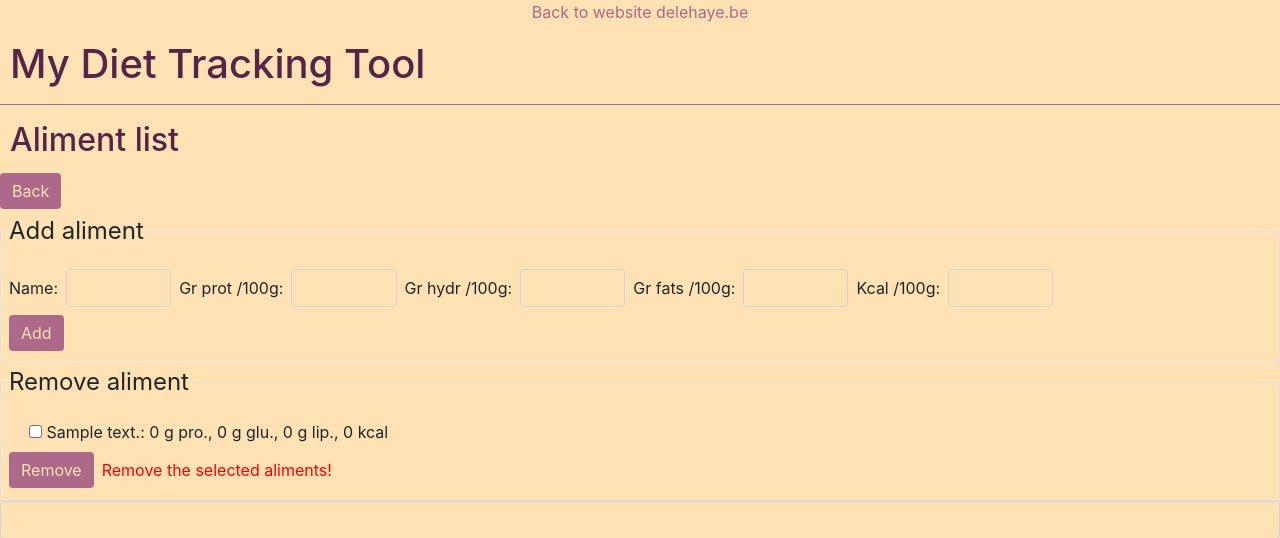
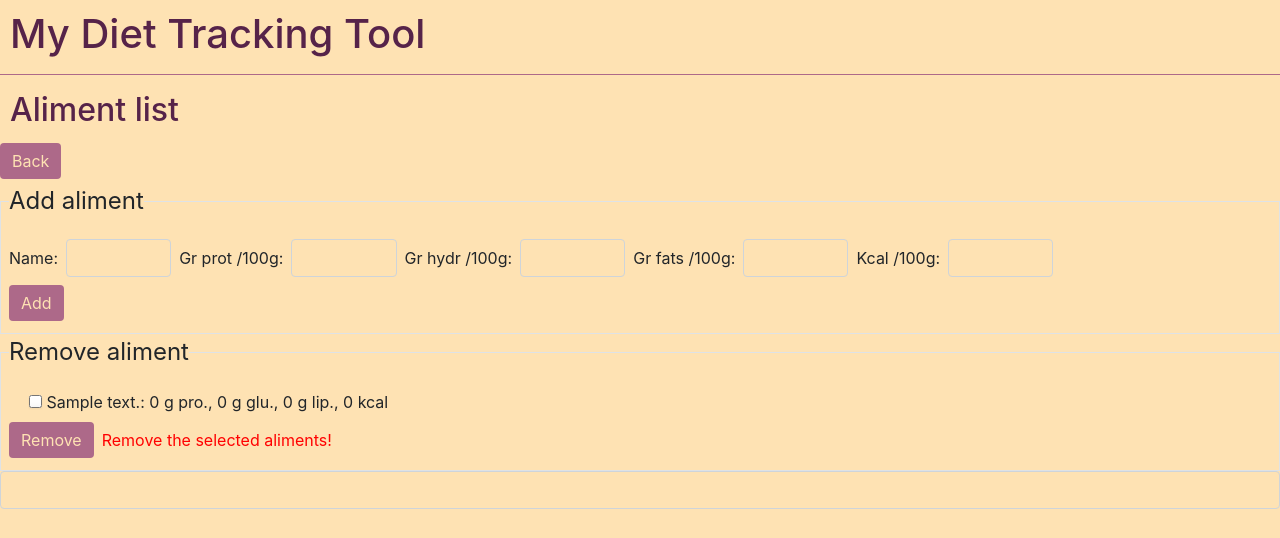
Before and after one commit to mathieudelehaye/AthleteDietTracker, a Symfony app: template templates/aliment_category/manage.html.twig in a window 1280 px wide. Shown: the top 538 px of the page. Run offline with Twig, Linux system fonts and the light colour scheme; the template is opened without the code that fills it: most values are stand-ins (such as "Sample title", 1, 10 or a date in 2020); form fields are guessed from the names that the template uses; some libraries are stand-ins or nearby versions.

Commit message:
Deprecated link removed from Twig templage
Readme corrected with the right Symfony commands.

```diff
--- a/templates/base.html.twig
+++ b/templates/base.html.twig
@@ -22,7 +22,6 @@
 		{% block sidebar %}{% endblock %}
 	</div>
 	<div id="content">
-		<p style="text-align:center;"> <a href="https://delehaye.be/">Back to website delehaye.be</a> </p>
 		{% block body %}
 			<p>
 				{{ form_start(form) }}
```
Also changed, not shown: README.md.
